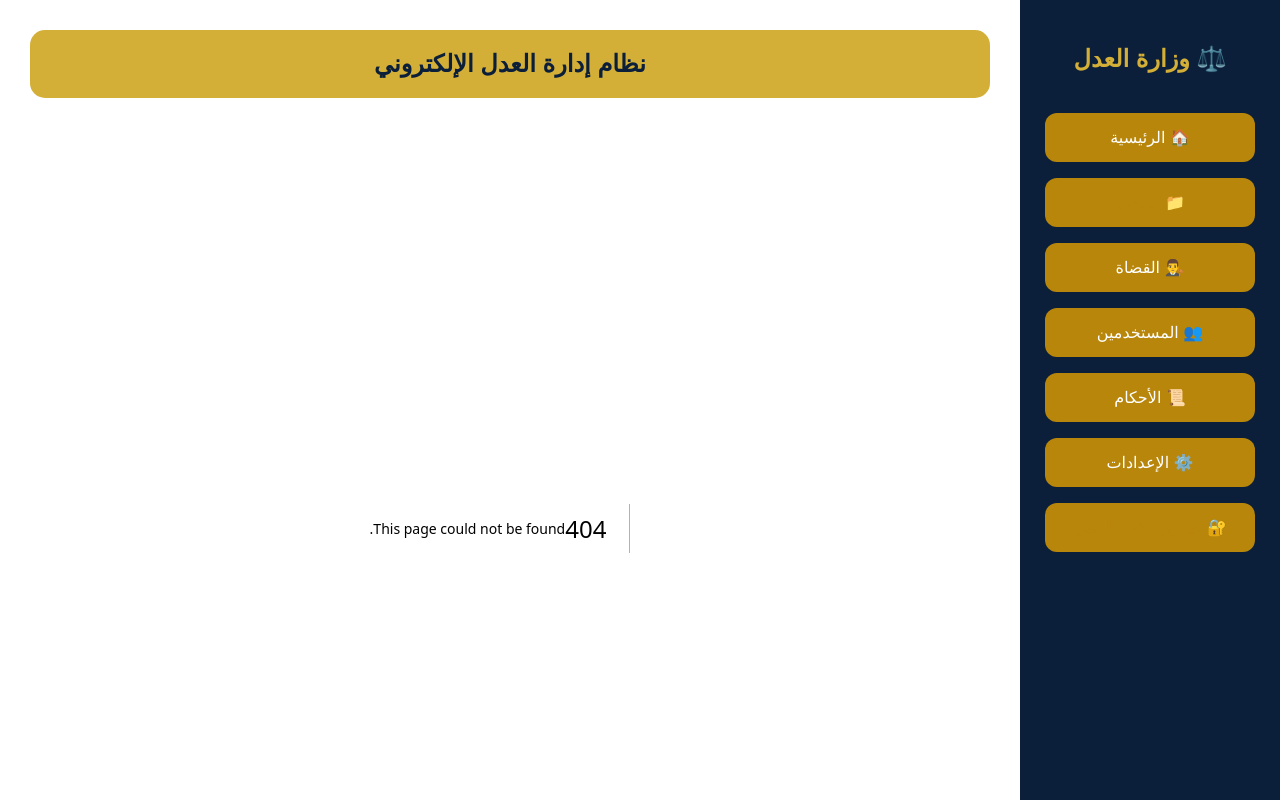
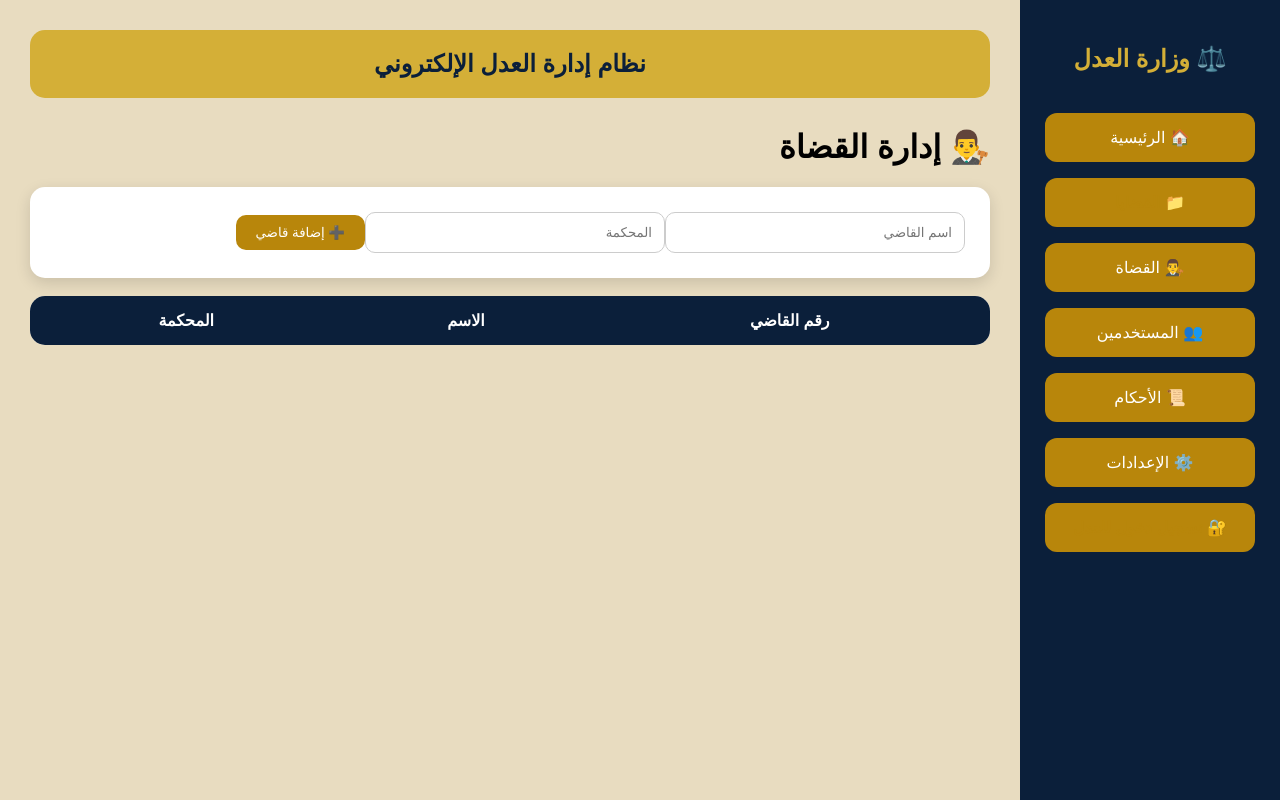
Before and after one commit to 38ed-ma/nice-justice, a Next.js app: page /judges in a window 1280 px wide. Before the commit this address had no page. Shown: the top 800 px of the page. Built offline with nearby package versions, Linux system fonts and the light colour scheme.

Commit message:
Create page.tsx

```diff
--- /dev/null
+++ b/app/judges/page.tsx
@@ -0,0 +1,182 @@
+"use client"
+
+import { useEffect, useState } from "react"
+
+
+export default function Judges(){
+
+
+const [judges,setJudges] = useState<any[]>([])
+
+const [name,setName] = useState("")
+const [court,setCourt] = useState("")
+
+
+useEffect(()=>{
+
+const saved = localStorage.getItem("judges")
+
+if(saved){
+
+setJudges(JSON.parse(saved))
+
+}
+
+},[])
+
+
+
+function addJudge(){
+
+
+const newJudge = {
+
+id:`J-${String(judges.length+1).padStart(3,"0")}`,
+
+name,
+
+court
+
+}
+
+
+
+const updated=[...judges,newJudge]
+
+
+setJudges(updated)
+
+
+localStorage.setItem(
+"judges",
+JSON.stringify(updated)
+)
+
+
+setName("")
+setCourt("")
+
+}
+
+
+
+return(
+
+<main>
+
+
+<h1>
+👨‍⚖️ إدارة القضاة
+</h1>
+
+
+<div className="card">
+
+
+<input
+
+placeholder="اسم القاضي"
+
+value={name}
+
+onChange={(e)=>setName(e.target.value)}
+
+ />
+
+
+<input
+
+placeholder="المحكمة"
+
+value={court}
+
+onChange={(e)=>setCourt(e.target.value)}
+
+ />
+
+
+<button onClick={addJudge}>
+
+➕ إضافة قاضي
+
+</button>
+
+
+</div>
+
+
+
+<br/>
+
+
+<table>
+
+
+<thead>
+
+<tr>
+
+<th>
+رقم القاضي
+</th>
+
+<th>
+الاسم
+</th>
+
+<th>
+المحكمة
+</th>
+
+</tr>
+
+</thead>
+
+
+
+<tbody>
+
+
+{
+
+judges.map((judge)=>(
+
+
+<tr key={judge.id}>
+
+
+<td>
+{judge.id}
+</td>
+
+
+<td>
+{judge.name}
+</td>
+
+
+<td>
+{judge.court}
+</td>
+
+
+</tr>
+
+
+))
+
+
+}
+
+
+</tbody>
+
+
+</table>
+
+
+</main>
+
+)
+
+}
```
